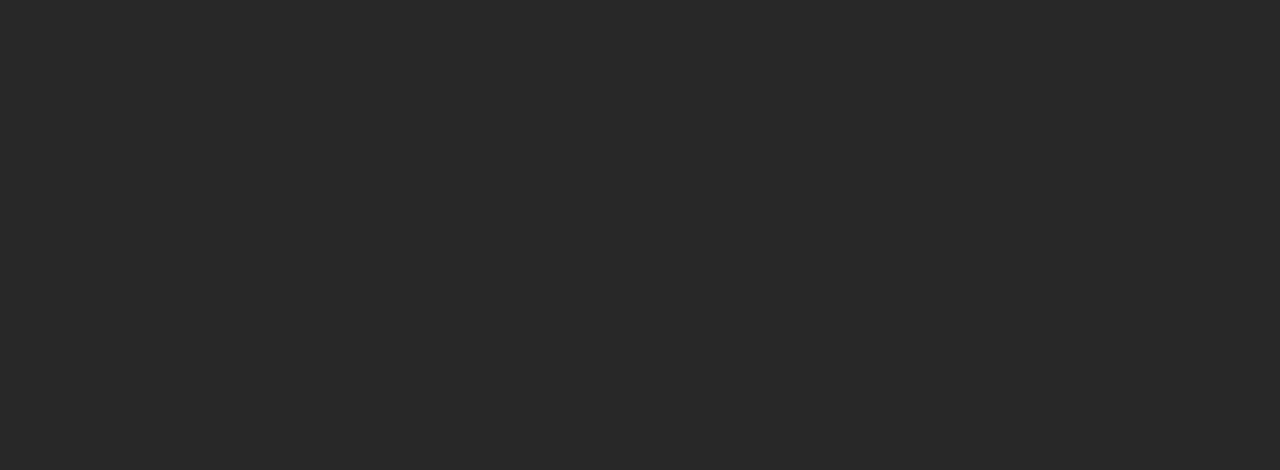
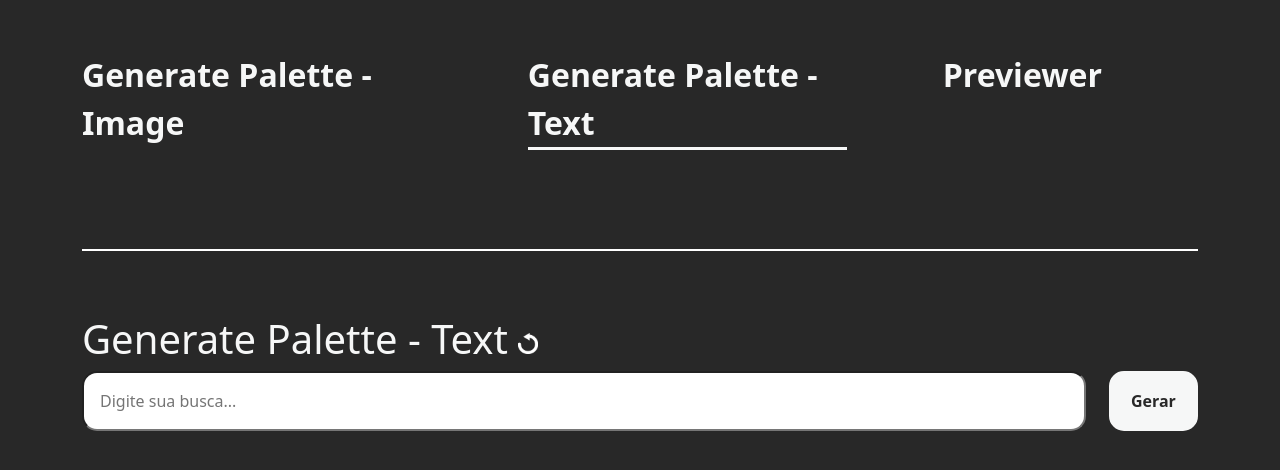
Before and after one commit to DQN-AGENTS-EESTECH22/interface, a React (Create React App) app: page /text in a window 1280 px wide. Shown: the top 470 px of the page. Built offline with nearby package versions, Linux system fonts and the light colour scheme.

Commit message:
generator text

```diff
--- a/dev/scss/main.scss
+++ b/dev/scss/main.scss
@@ -8,9 +8,10 @@ body {
 nav {
   ul {
     list-style: none;
-    margin: 0;
     padding: 0;
     display: flex;
+    border-bottom: 2px solid white;
+    margin: 0 0 4em;
 
     li {
       padding: 1.6em 0;
@@ -85,3 +86,23 @@ nav {
     background: yellow;
   }
 }
+
+.inputText{
+  border-radius: 15px;
+  width: 90%;
+  padding: 1em;
+  &:active, &:focus {
+    outline: none
+  }
+}
+
+.inputButton{
+  float: right;
+  border-radius: 15px;
+  width: 8%;
+  padding: 1em;
+  font-weight: bold;
+  border: 2px solid $secondary;
+  background: $secondary;
+  color: $primary;
+}
--- a/src/App.js
+++ b/src/App.js
@@ -2,17 +2,23 @@ import './bootstrap.min.css';
 import './main.min.css';
 import React from "react";
 import {BrowserRouter as Router, Switch, Route} from "react-router-dom"
-import GeneratePallete from "./pages/GeneratePallete";
+import GeneratePalette from "./pages/GeneratePallete";
 import Previewer from "./pages/Previewer";
 import Layout from "./components/Layout";
+import GeneratePaletteText from "./pages/GeneratePalleteText";
 
 function App() {
     return (
         <Router>
             <Switch>
                 <Route path="/" exact>
-                    <Layout active={'Generate Pallete'}>
-                        <GeneratePallete/>
+                    <Layout active={'Generate Palette - Image'}>
+                        <GeneratePalette/>
+                    </Layout>
+                </Route>
+                <Route path="/text" exact>
+                    <Layout active={'Generate Palette - Text'}>
+                        <GeneratePaletteText/>
                     </Layout>
                 </Route>
                 <Route path="/previewer" exact>
--- a/src/components/Layout.js
+++ b/src/components/Layout.js
@@ -5,7 +5,8 @@ function Layout(props) {
         <main className={"container"}>
             <header>
                 <Nav active={props.active}>
-                    <item label={"Generate Pallete"} link={"/"}/>
+                    <item label={"Generate Palette - Image"} link={"/"}/>
+                    <item label={"Generate Palette - Text"} link={"/text"}/>
                     <item label={"Previewer"} link={"/previewer"}/>
                 </Nav>
 
--- a/src/main.min.css
+++ b/src/main.min.css
@@ -1,2 +1,2 @@
-body{background:#282828;color:#f6f7f7}nav ul{list-style:none;margin:0;padding:0;display:flex}nav ul li{padding:1.6em 0;margin-right:3em;font-size:2em}nav ul li a{color:#f6f7f7;text-decoration:none;font-weight:bold;margin-right:1em}nav ul li a::after{content:"";display:block;width:0;height:3px;background:#f6f7f7;transition:width .3s}nav ul li a:hover::after,nav ul li a.active::after{width:100%}nav ul li a:hover{color:#f6f7f7}.dropzone{border:4px dashed rgba(221,221,221,.6);margin-top:4em;padding:2em;border-radius:15px}.dropzone:active,.dropzone:focus{outline:none}.dropzone p{text-align:center;margin:0}.imageThumb{display:block;width:auto;max-width:100%;max-height:400px;margin:auto}.restartImage{-webkit-filter:brightness(0) invert(1);filter:brightness(0) invert(1);width:20px;cursor:pointer}.colors{width:100%;display:flex;margin-bottom:4em}.colors .item{width:20%;height:400px;background:#ff0}
+body{background:#282828;color:#f6f7f7}nav ul{list-style:none;padding:0;display:flex;border-bottom:2px solid #fff;margin:0 0 4em}nav ul li{padding:1.6em 0;margin-right:3em;font-size:2em}nav ul li a{color:#f6f7f7;text-decoration:none;font-weight:bold;margin-right:1em}nav ul li a::after{content:"";display:block;width:0;height:3px;background:#f6f7f7;transition:width .3s}nav ul li a:hover::after,nav ul li a.active::after{width:100%}nav ul li a:hover{color:#f6f7f7}.dropzone{border:4px dashed rgba(221,221,221,.6);margin-top:4em;padding:2em;border-radius:15px}.dropzone:active,.dropzone:focus{outline:none}.dropzone p{text-align:center;margin:0}.imageThumb{display:block;width:auto;max-width:100%;max-height:400px;margin:auto}.restartImage{-webkit-filter:brightness(0) invert(1);filter:brightness(0) invert(1);width:20px;cursor:pointer}.colors{width:100%;display:flex;margin-bottom:4em}.colors .item{width:20%;height:400px;background:#ff0}.inputText{border-radius:15px;width:90%;padding:1em}.inputText:active,.inputText:focus{outline:none}.inputButton{float:right;border-radius:15px;width:8%;padding:1em;font-weight:bold;border:2px solid #f6f7f7;background:#f6f7f7;color:#282828}
 /*# sourceMappingURL=main.min.css.map */
--- a/src/pages/GeneratePallete.js
+++ b/src/pages/GeneratePallete.js
@@ -2,7 +2,7 @@ import Dropzone from "../components/Dropzone";
 import restart from '../restart.png';
 import {useEffect, useState} from "react"; // with import
 
-function GeneratePallete(props) {
+function GeneratePalette(props) {
     const [files, setFiles] = useState([]);
     const [colors, setColors] = useState([[0, 0, 0], [0, 0, 0], [0, 0, 0], [0, 0, 0], [0, 0, 0]])
     useEffect(() => {
@@ -38,12 +38,12 @@ function GeneratePallete(props) {
 
     return (
         <>
-            <h1>Generate Pallete <img alt={"Restart"} onClick={() => setFiles([])} className={'restartImage'} src={restart}/>
+            <h1>Generate Palette - Image <img alt={"Restart"} onClick={() => setFiles([])} className={'restartImage'} src={restart}/>
             </h1>
             <Dropzone files={files} setFiles={setFiles}/>
             {files.length > 0 &&
             <>
-                <h1>Pallete</h1>
+                <h1>Palette</h1>
                 <div className={'colors'}>
                     <div className={'item'}/>
                     <div className={'item'}/>
@@ -58,4 +58,4 @@ function GeneratePallete(props) {
     )
 }
 
-export default GeneratePallete
+export default GeneratePalette
--- /dev/null
+++ b/src/pages/GeneratePalleteText.js
@@ -0,0 +1,39 @@
+import Dropzone from "../components/Dropzone";
+import restart from '../restart.png';
+import {useEffect, useState} from "react"; // with import
+
+function GeneratePaletteText(props) {
+    const [text, setText] = useState('');
+    const [colors, setColors] = useState([[0, 0, 0], [0, 0, 0], [0, 0, 0], [0, 0, 0], [0, 0, 0]])
+    useEffect(() => {
+        if (text.length > 3) {
+
+        }
+    }, [text]);
+
+    return (
+        <>
+            <h1>Generate Palette - Text <img alt={"Restart"} onClick={() => setText('')} className={'restartImage'} src={restart}/>
+            </h1>
+            <div>
+                <input type={'text'} className={'inputText'} placeholder={'Digite sua busca...'}/>
+                <button className={'inputButton'}>Gerar</button>
+            </div>
+            {text.length > 3 &&
+            <>
+                <h1>Palette</h1>
+                <div className={'colors'}>
+                    <div className={'item'}/>
+                    <div className={'item'}/>
+                    <div className={'item'}/>
+                    <div className={'item'}/>
+                    <div className={'item'}/>
+                </div>
+            </>
+            }
+        </>
+
+    )
+}
+
+export default GeneratePaletteText
```
Also changed, not shown: 1 other file (tests, documents, lock files or other folders).
